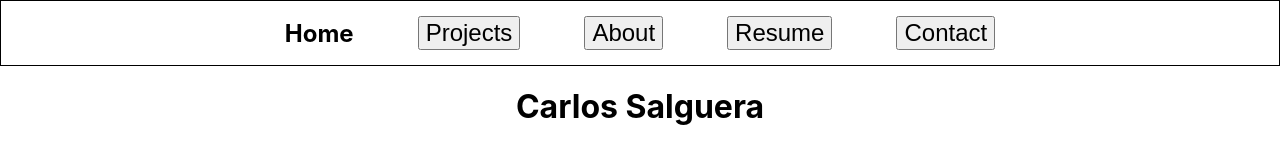
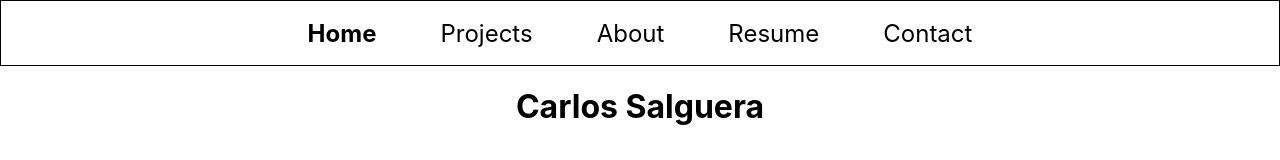
Before and after one commit to csalguera/portfolio-react, a React (Create React App) app: page / in a window 1280 px wide. Shown: the top 160 px of the page. Built offline with nearby package versions, Linux system fonts and the light colour scheme.

Commit message:
add css rule to unset buttons in Nav component

```diff
--- a/src/components/Nav/Nav.jsx
+++ b/src/components/Nav/Nav.jsx
@@ -21,16 +21,16 @@ const Nav = (props) => {
           >
             Home
           </Link>
-          <button onClick={() => scrollToRef(projectsRef)}>
+          <button onClick={() => scrollToRef(projectsRef)} className={styles['nav-button']}>
             Projects
           </button>
-          <button onClick={() => scrollToRef(aboutRef)}>
+          <button onClick={() => scrollToRef(aboutRef)} className={styles['nav-button']}>
             About
           </button>
-          <button onClick={() => scrollToRef(resumeRef)}>
+          <button onClick={() => scrollToRef(resumeRef)} className={styles['nav-button']}>
             Resume
           </button>
-          <button onClick={() => scrollToRef(contactRef)}>
+          <button onClick={() => scrollToRef(contactRef)} className={styles['nav-button']}>
             Contact
           </button>
         </div>
--- a/src/components/Nav/Nav.module.css
+++ b/src/components/Nav/Nav.module.css
@@ -5,6 +5,10 @@
   align-items: center;
   border: solid 1px black;
   min-height: 8vh;
+}
+
+.nav-button {
+  all: unset;
 }
 
 .navbar * {
```
